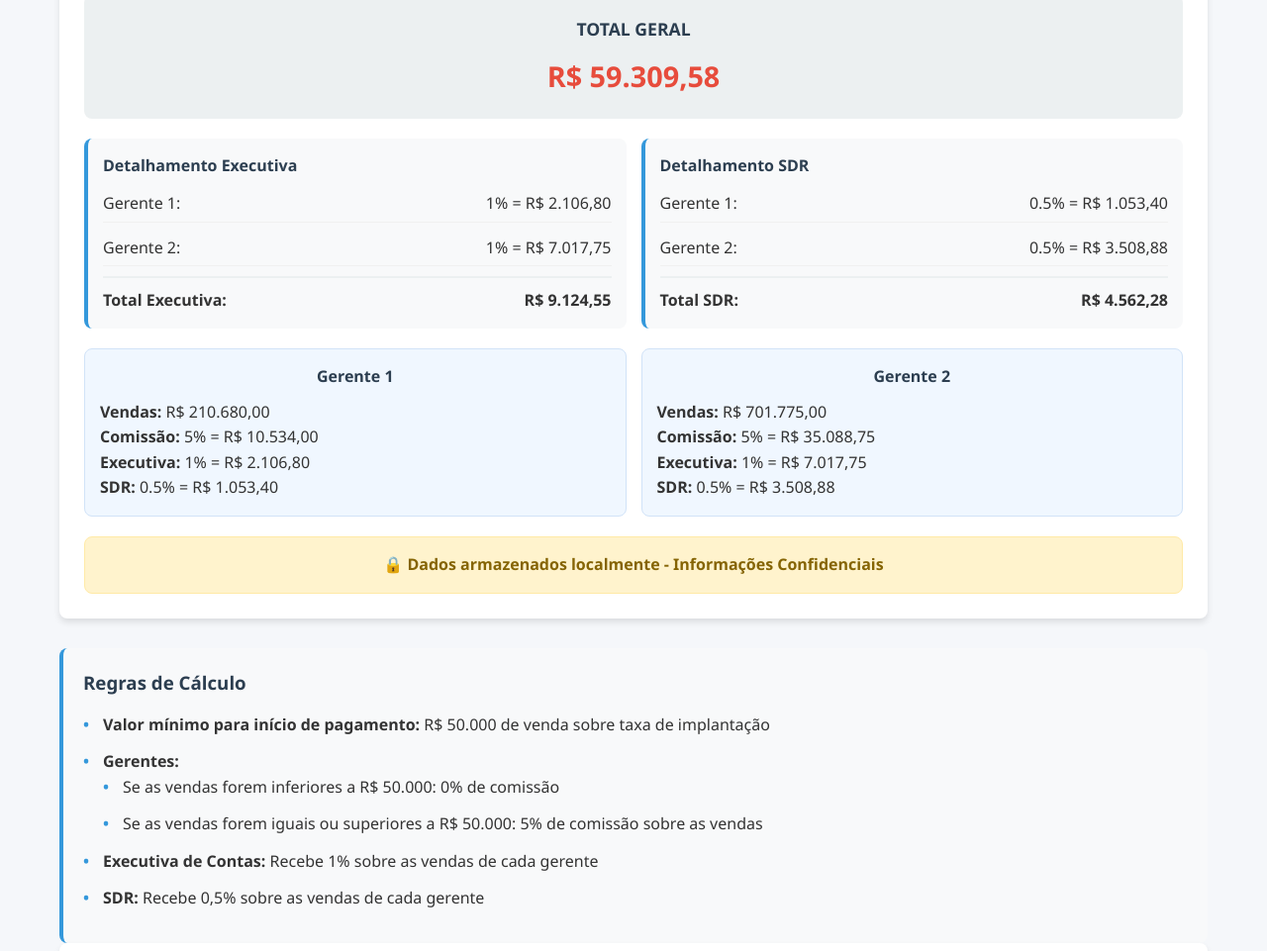
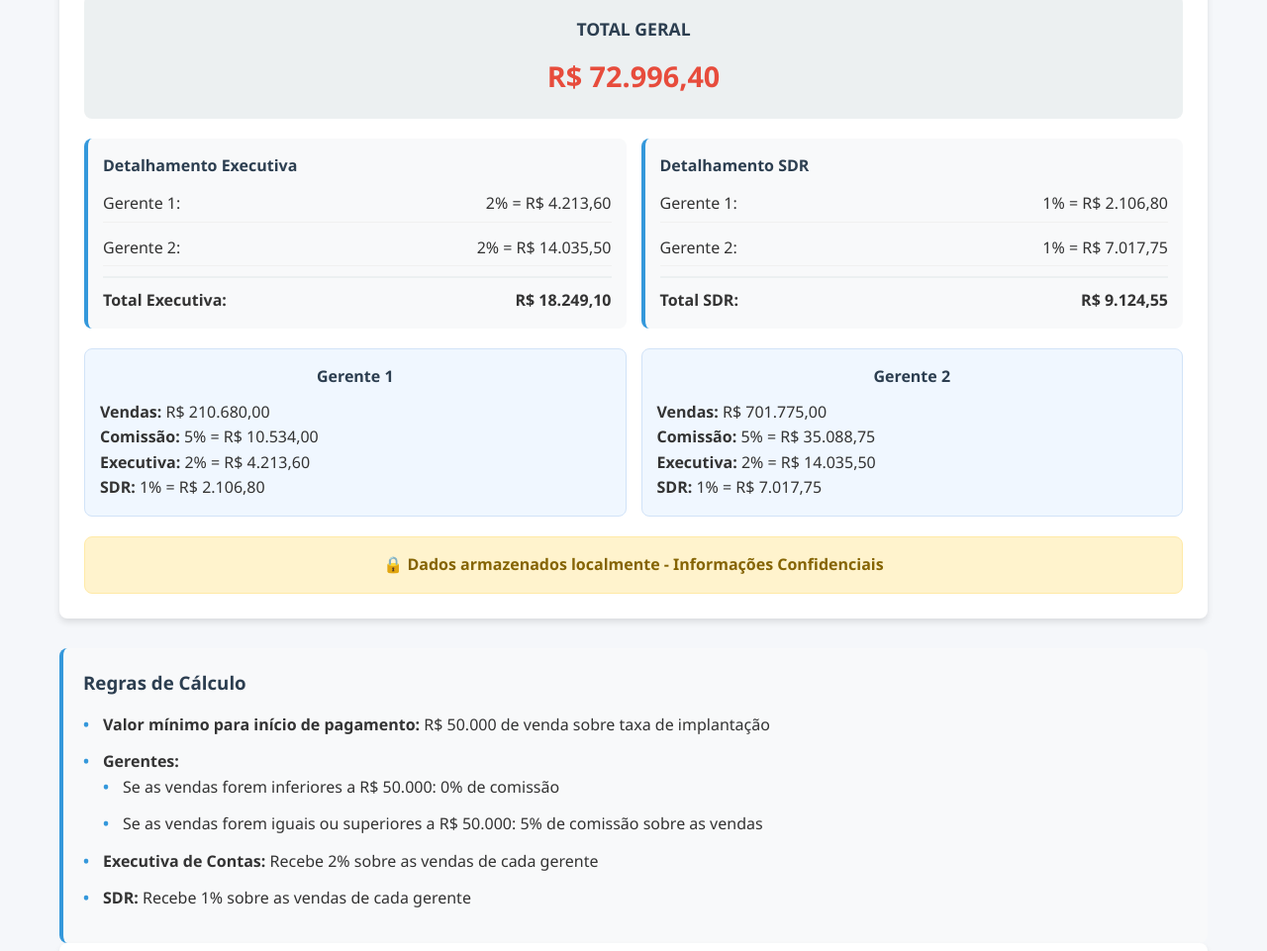
Before and after one commit to Alex-2020-pr/repasses2026, a plain HTML site: page index.html in a window 1280 px wide. Shown: the part 919-1880 px from the top of the page at 99% size. Drawn offline with Linux system fonts and the light colour scheme.

```diff
--- a/index.html
+++ b/index.html
@@ -781,8 +781,8 @@
                         <li>Se as vendas forem iguais ou superiores a R$ 50.000: 5% de comissão sobre as vendas</li>
                     </ul>
                 </li>
-                <li><strong>Executiva de Contas:</strong> Recebe 1% sobre as vendas de cada gerente</li>
-                <li><strong>SDR:</strong> Recebe 0,5% sobre as vendas de cada gerente</li>
+                <li><strong>Executiva de Contas:</strong> Recebe 2% sobre as vendas de cada gerente</li>
+                <li><strong>SDR:</strong> Recebe 1% sobre as vendas de cada gerente</li>
             </ul>
         </div>
 
@@ -886,10 +886,10 @@
                     return { percentualExec: 0, valorExec: 0, percentualSDR: 0, valorSDR: 0 };
                 } else {
                     return {
-                        percentualExec: 1, // Alterado de 2% para 1%
-                        valorExec: vendas * 0.01,
-                        percentualSDR: 0.5, // Alterado de 1% para 0,5%
-                        valorSDR: vendas * 0.005
+                        percentualExec: 2,
+                        valorExec: vendas * 0.02,
+                        percentualSDR: 1,
+                        valorSDR: vendas * 0.01
                     };
                 }
             }
```
